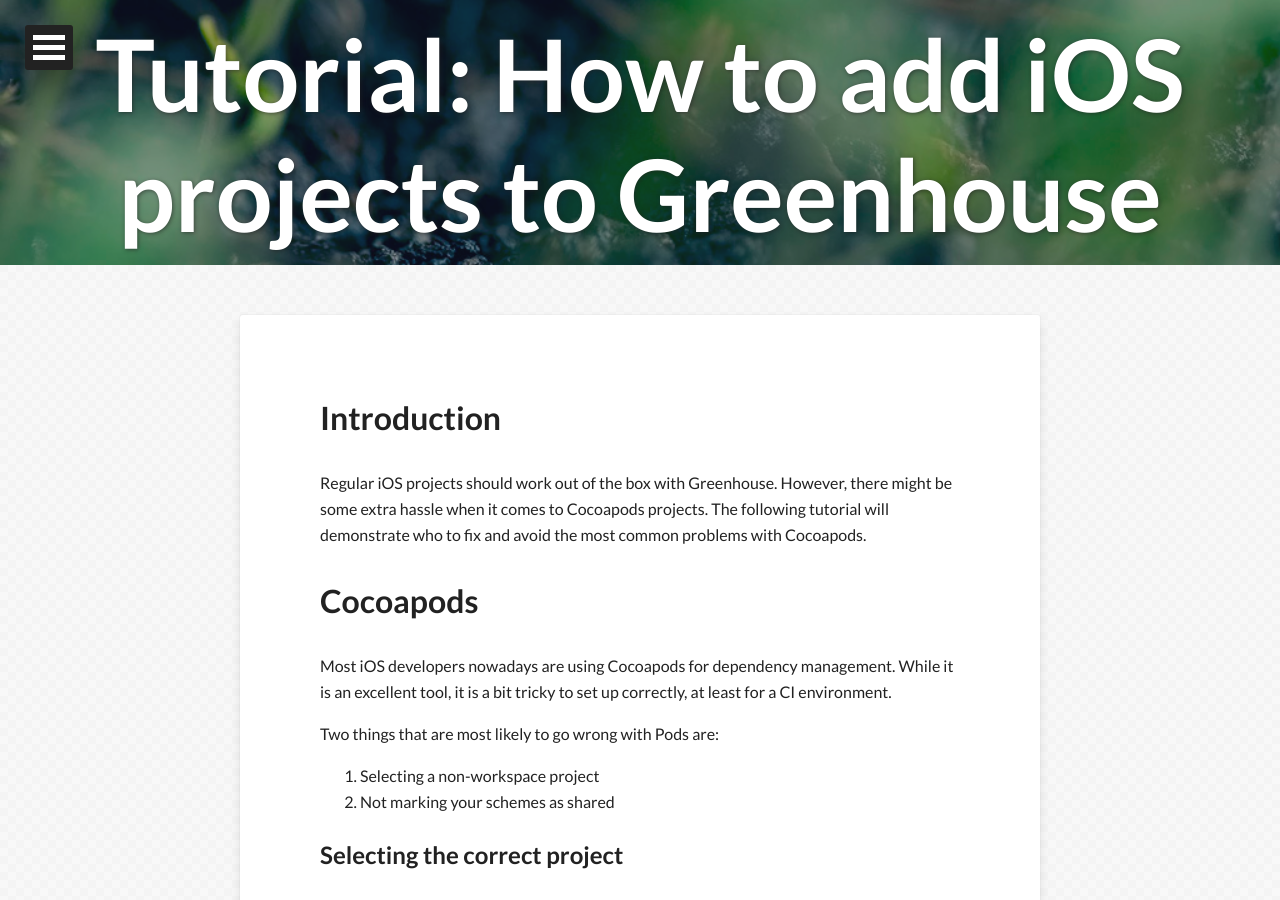
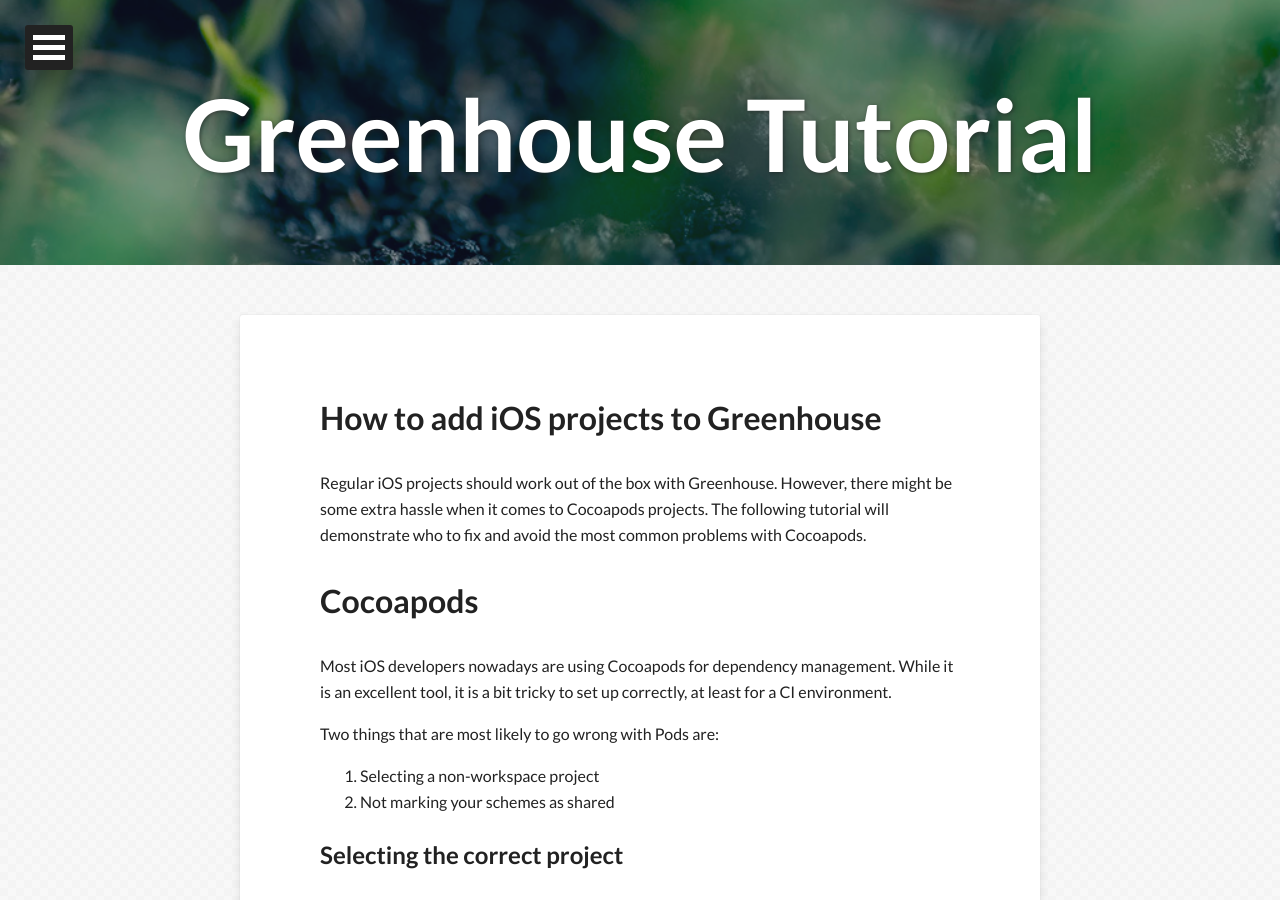
Before and after one commit to GreenhouseCI/blog.greenhouseci.com, a Jekyll site: the page built from add_project_tutorial.md, in a window 1280 px wide and 900 px high. Built offline with Jekyll 4.4.1, drawn with Linux system fonts in a browser that asks for light colours; nearby versions of some CDN libraries.

Commit message:
Change tutorial page titles to greenhouse tutorial and add actual headings to content

```diff
--- a/add_project_tutorial.md
+++ b/add_project_tutorial.md
@@ -1,15 +1,15 @@
 ---
 layout: page
 permalink: /tutorials/add_project/
-title: "Tutorial: How to add iOS projects to Greenhouse"
+title: "Greenhouse Tutorial"
 tags: [tutorial]
 image:
   feature: greenhouse_bg_cropped_blog_feature_1024x256.jpg
 share: true
 ---
 
-Introduction
-============
+How to add iOS projects to Greenhouse
+===============================================
 
 Regular iOS projects should work out of the box with Greenhouse. However, there might be some extra hassle when it comes to Cocoapods projects. The following tutorial will demonstrate who to fix and avoid the most common problems with Cocoapods.
 
```
Also changed, not shown: codesigning_tutorial.md (+6 -2 lines), codesigning_tutorial_new.md (+4 -1 lines).
